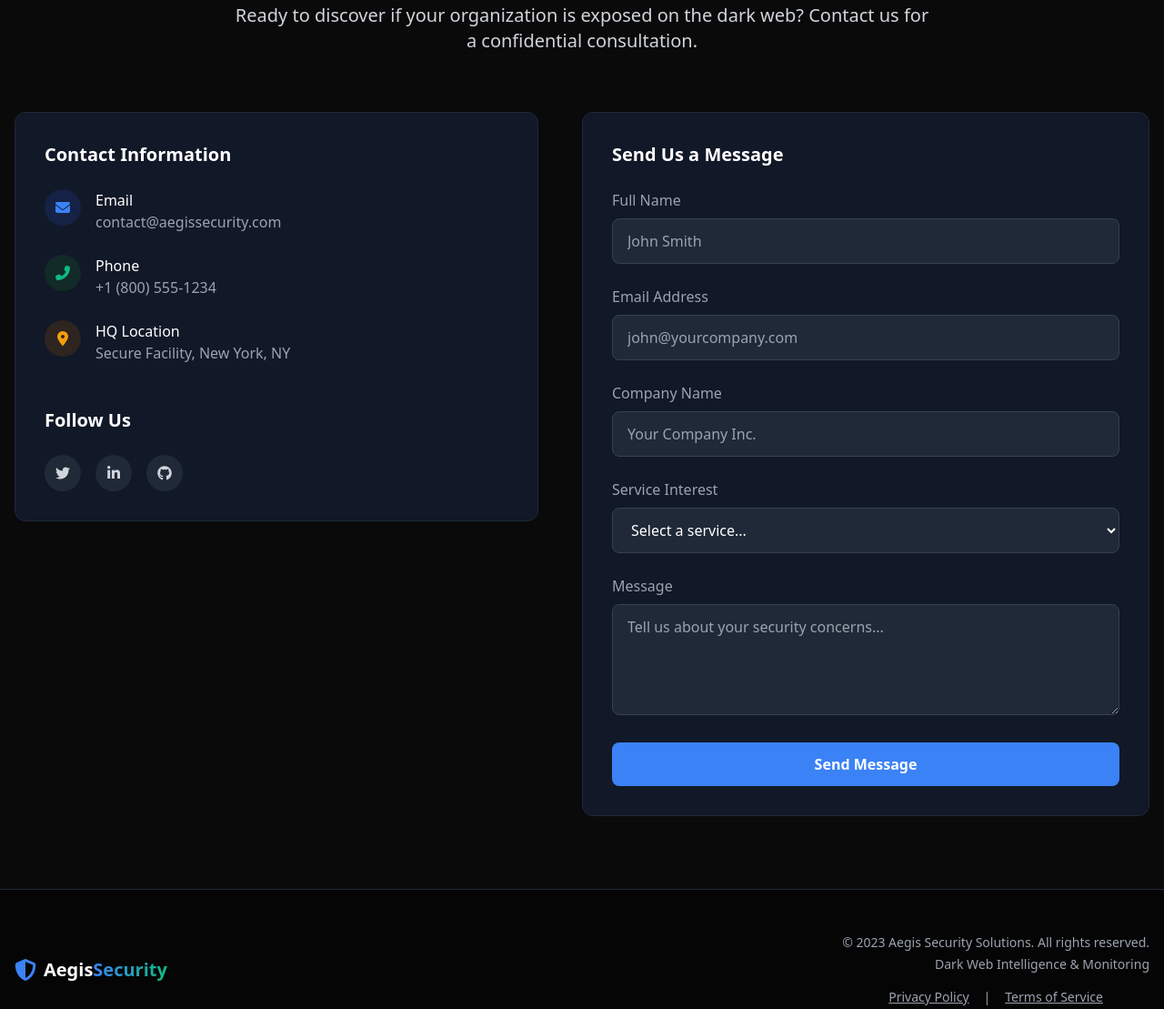
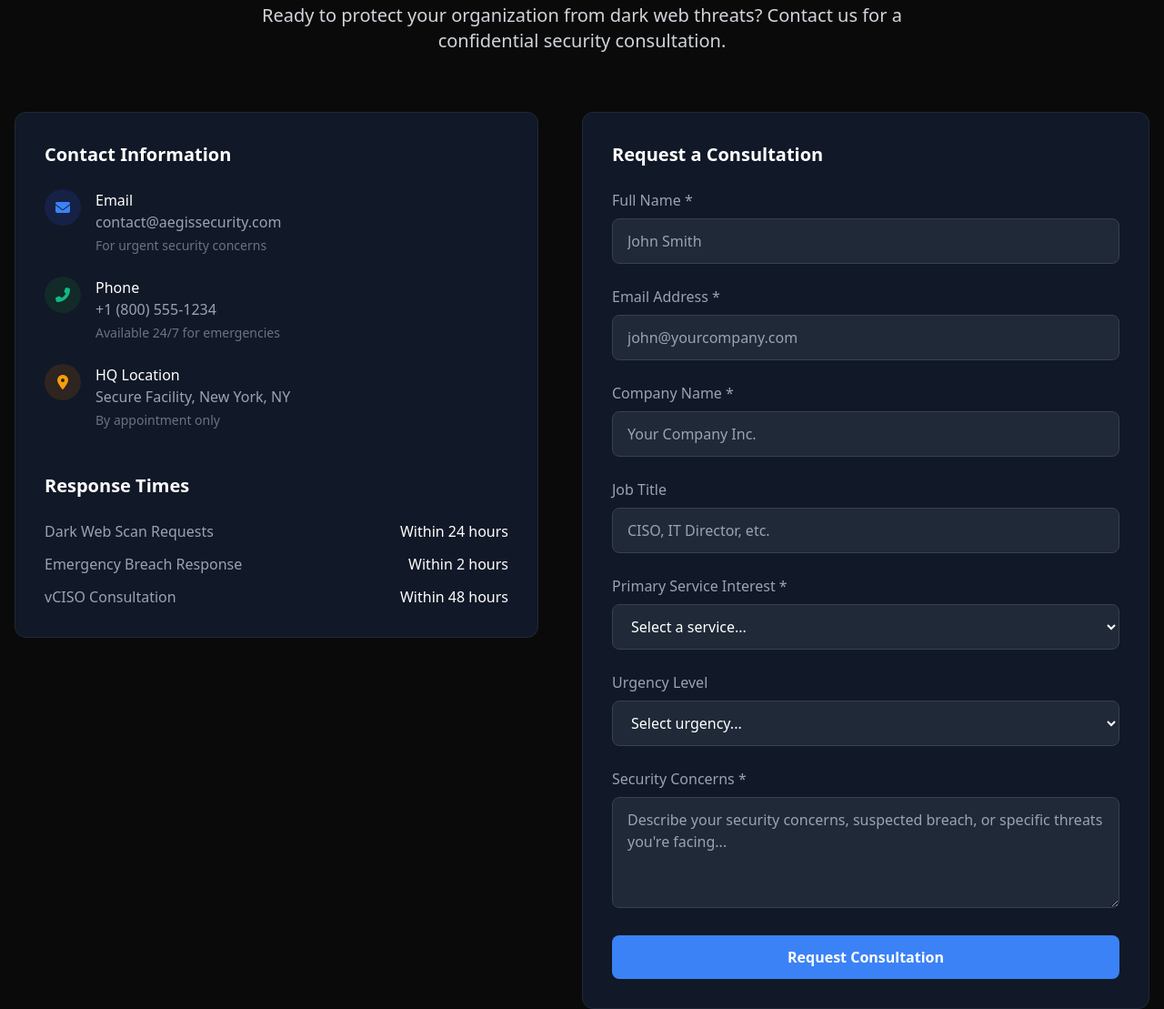
Before and after one commit to aegisceo/aegissecconsulting, a plain HTML site: page index.html in a window 1280 px wide. Shown: the part 4970-6079 px from the top of the page at 91% size. Drawn offline with nearby package versions, Linux system fonts and the light colour scheme.

Commit message:
Update Contact section with more professional and specific content including response times and enhanced form

```diff
--- a/index.html
+++ b/index.html
@@ -550,7 +550,7 @@
             <div class="text-center mb-16">
                 <h2 class="text-5xl md:text-6xl font-extrabold text-white mb-6 tracking-tight leading-tight">Get in <span class="gradient-text">Touch</span></h2>
                 <p class="text-xl text-gray-300 mb-8 max-w-3xl mx-auto">
-                    Ready to discover if your organization is exposed on the dark web? Contact us for a confidential consultation.
+                    Ready to protect your organization from dark web threats? Contact us for a confidential security consultation.
                 </p>
             </div>
 
@@ -566,6 +566,7 @@
                                 <div>
                                     <h4 class="text-white font-medium">Email</h4>
                                     <a href="mailto:contact@aegissecurity.com" class="text-gray-400 hover:text-primary">contact@aegissecurity.com</a>
+                                    <p class="text-gray-500 text-sm mt-1">For urgent security concerns</p>
                                 </div>
                             </div>
                             <div class="flex items-start">
@@ -575,6 +576,7 @@
                                 <div>
                                     <h4 class="text-white font-medium">Phone</h4>
                                     <a href="tel:+18005551234" class="text-gray-400 hover:text-secondary">+1 (800) 555-1234</a>
+                                    <p class="text-gray-500 text-sm mt-1">Available 24/7 for emergencies</p>
                                 </div>
                             </div>
                             <div class="flex items-start">
@@ -584,22 +586,26 @@
                                 <div>
                                     <h4 class="text-white font-medium">HQ Location</h4>
                                     <p class="text-gray-400">Secure Facility, New York, NY</p>
+                                    <p class="text-gray-500 text-sm mt-1">By appointment only</p>
                                 </div>
                             </div>
                         </div>
 
                         <div class="mt-12">
-                            <h3 class="text-xl font-bold text-white mb-6">Follow Us</h3>
-                            <div class="flex space-x-4">
-                                <a href="#" class="w-10 h-10 rounded-full bg-gray-800 hover:bg-primary flex items-center justify-center transition duration-300">
-                                    <i class="fab fa-twitter"></i>
-                                </a>
-                                <a href="#" class="w-10 h-10 rounded-full bg-gray-800 hover:bg-blue-700 flex items-center justify-center transition duration-300">
-                                    <i class="fab fa-linkedin-in"></i>
-                                </a>
-                                <a href="#" class="w-10 h-10 rounded-full bg-gray-800 hover:bg-gray-700 flex items-center justify-center transition duration-300">
-                                    <i class="fab fa-github"></i>
-                                </a>
+                            <h3 class="text-xl font-bold text-white mb-6">Response Times</h3>
+                            <div class="space-y-3">
+                                <div class="flex justify-between items-center">
+                                    <span class="text-gray-400">Dark Web Scan Requests</span>
+                                    <span class="text-white font-medium">Within 24 hours</span>
+                                </div>
+                                <div class="flex justify-between items-center">
+                                    <span class="text-gray-400">Emergency Breach Response</span>
+                                    <span class="text-white font-medium">Within 2 hours</span>
+                                </div>
+                                <div class="flex justify-between items-center">
+                                    <span class="text-gray-400">vCISO Consultation</span>
+                                    <span class="text-white font-medium">Within 48 hours</span>
+                                </div>
                             </div>
                         </div>
                     </div>
@@ -607,36 +613,52 @@
 
                 <div class="lg:w-1/2">
                     <div class="bg-gray-900 border border-gray-800 rounded-xl p-8">
-                        <h3 class="text-xl font-bold text-white mb-6">Send Us a Message</h3>
+                        <h3 class="text-xl font-bold text-white mb-6">Request a Consultation</h3>
                         <form id="contactForm" action="https://formspree.io/f/movlazrv" method="POST">
                             <div class="mb-6">
-                                <label for="name" class="block text-gray-400 mb-2">Full Name</label>
+                                <label for="name" class="block text-gray-400 mb-2">Full Name *</label>
                                 <input type="text" id="name" name="name" class="w-full bg-gray-800 border border-gray-700 rounded-lg px-4 py-3 text-white focus:outline-none focus:ring-2 focus:ring-primary focus:border-transparent" placeholder="John Smith" required>
                             </div>
                             <div class="mb-6">
-                                <label for="email" class="block text-gray-400 mb-2">Email Address</label>
+                                <label for="email" class="block text-gray-400 mb-2">Email Address *</label>
                                 <input type="email" id="email" name="email" class="w-full bg-gray-800 border border-gray-700 rounded-lg px-4 py-3 text-white focus:outline-none focus:ring-2 focus:ring-primary focus:border-transparent" placeholder="john@yourcompany.com" required>
                             </div>
                             <div class="mb-6">
-                                <label for="company" class="block text-gray-400 mb-2">Company Name</label>
+                                <label for="company" class="block text-gray-400 mb-2">Company Name *</label>
                                 <input type="text" id="company" name="company" class="w-full bg-gray-800 border border-gray-700 rounded-lg px-4 py-3 text-white focus:outline-none focus:ring-2 focus:ring-primary focus:border-transparent" placeholder="Your Company Inc." required>
                             </div>
                             <div class="mb-6">
-                                <label for="service" class="block text-gray-400 mb-2">Service Interest</label>
+                                <label for="title" class="block text-gray-400 mb-2">Job Title</label>
+                                <input type="text" id="title" name="title" class="w-full bg-gray-800 border border-gray-700 rounded-lg px-4 py-3 text-white focus:outline-none focus:ring-2 focus:ring-primary focus:border-transparent" placeholder="CISO, IT Director, etc.">
+                            </div>
+                            <div class="mb-6">
+                                <label for="service" class="block text-gray-400 mb-2">Primary Service Interest *</label>
                                 <select id="service" name="service" class="w-full bg-gray-800 border border-gray-700 rounded-lg px-4 py-3 text-white focus:outline-none focus:ring-2 focus:ring-primary focus:border-transparent" required>
                                     <option value="">Select a service...</option>
                                     <option value="Dark Web Exposure Scan">Dark Web Exposure Scan</option>
                                     <option value="Threat Intelligence Reports">Threat Intelligence Reports</option>
+                                    <option value="vCISO Services">vCISO Services</option>
                                     <option value="Security Training">Security Training</option>
                                     <option value="VIP Executive Protection">VIP Executive Protection</option>
+                                    <option value="Emergency Response">Emergency Response</option>
                                 </select>
                             </div>
                             <div class="mb-6">
-                                <label for="message" class="block text-gray-400 mb-2">Message</label>
-                                <textarea id="message" name="message" rows="4" class="w-full bg-gray-800 border border-gray-700 rounded-lg px-4 py-3 text-white focus:outline-none focus:ring-2 focus:ring-primary focus:border-transparent" placeholder="Tell us about your security concerns..." required></textarea>
+                                <label for="urgency" class="block text-gray-400 mb-2">Urgency Level</label>
+                                <select id="urgency" name="urgency" class="w-full bg-gray-800 border border-gray-700 rounded-lg px-4 py-3 text-white focus:outline-none focus:ring-2 focus:ring-primary focus:border-transparent">
+                                    <option value="">Select urgency...</option>
+                                    <option value="Routine">Routine - Planning phase</option>
+                                    <option value="Standard">Standard - Within 1-2 weeks</option>
+                                    <option value="Urgent">Urgent - Within 48 hours</option>
+                                    <option value="Emergency">Emergency - Immediate response needed</option>
+                                </select>
+                            </div>
+                            <div class="mb-6">
+                                <label for="message" class="block text-gray-400 mb-2">Security Concerns *</label>
+                                <textarea id="message" name="message" rows="4" class="w-full bg-gray-800 border border-gray-700 rounded-lg px-4 py-3 text-white focus:outline-none focus:ring-2 focus:ring-primary focus:border-transparent" placeholder="Describe your security concerns, suspected breach, or specific threats you're facing..." required></textarea>
                             </div>
                             <button type="submit" class="w-full bg-primary hover:bg-blue-600 text-white font-bold py-3 px-6 rounded-lg transition duration-300">
-                                Send Message
+                                Request Consultation
                             </button>
                         </form>
                     </div>
```
